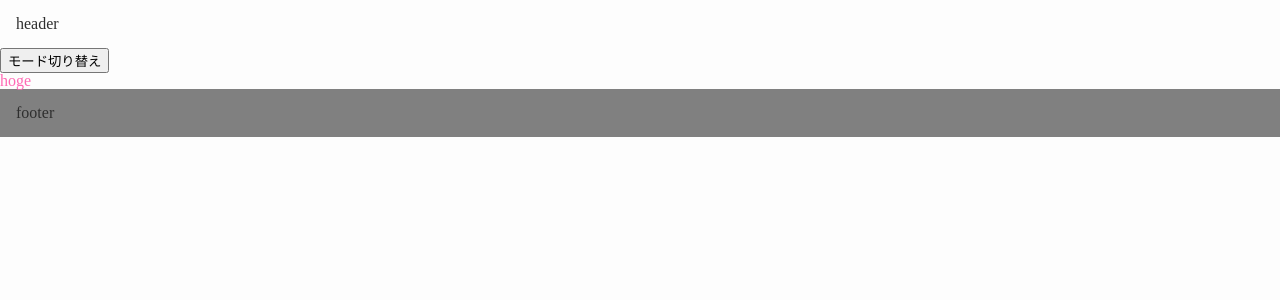
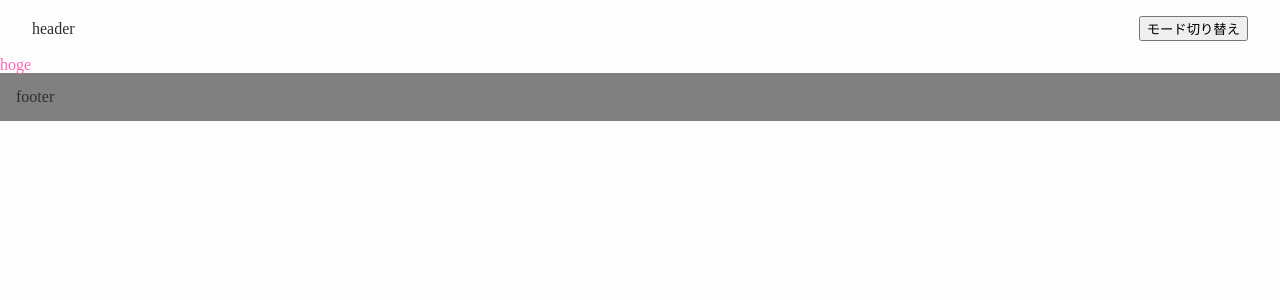
Before and after one commit to YukoKano/articles, a Next.js app: page / in a window 1280 px wide. Shown: the top 300 px of the page. Built offline with nearby package versions, Linux system fonts and the light colour scheme.

Commit message:
mode切り替えスイッチをHeaderに持っていく

```diff
--- a/src/components/Header/Header.tsx
+++ b/src/components/Header/Header.tsx
@@ -1,13 +1,26 @@
+import { ThemeContext } from "@/pages/_app";
 import { css } from "@emotion/react";
+import { useContext } from "react";
 
-const header = css`
-  padding: 16px;
+// CSSカスタムプロパティで管理した方が記述増えるの避けられるかなぁ
+const header = (mode: "light" | "dark") => css`
+  display: flex;
+  padding: 16px 32px;
+  gap: 16px;
+  justify-content: space-between;
+  align-items: center;
+  background-color: ${mode === "dark" ? "#5e5e5e" : "#fdfdfd"};
 `;
 
 export const Header = () => {
+  const themeContext = useContext(ThemeContext);
+  if (!themeContext) return null;
+
+  const { mode, toggleMode } = themeContext;
   return (
-    <header css={header}>
+    <header css={header(mode)}>
       <h1>header</h1>
+      <button onClick={toggleMode}>モード切り替え</button>
     </header>
   );
 };
--- a/src/pages/_app.tsx
+++ b/src/pages/_app.tsx
@@ -7,28 +7,29 @@ import { Header } from "@/components/Header";
 import { Footer } from "@/components/Footer";
 
 type ThemeMode = "light" | "dark";
-export const ThemeContext = createContext<ThemeMode>("light");
+type ThemeContextType = { mode: ThemeMode; toggleMode: () => void };
+export const ThemeContext = createContext<ThemeContextType | undefined>(
+  undefined
+);
 
 export default function App({ Component, pageProps }: AppProps) {
   const [mode, setMode] = useState<ThemeMode>("light");
 
   const toggleMode = () => {
     setMode((prevMode) => (prevMode === "light" ? "dark" : "light"));
-    console.log(mode); // これでコンソール出力されます
+    console.log(mode);
   };
 
   const themeStyles = css`
     background-color: ${mode === "dark" ? "#2e2e2e" : "#fdfdfd"};
     color: ${mode === "dark" ? "#fdfdfd" : "#2e2e2e"};
-    transition: background-color 0.5s, color 0.5s;
     min-height: 100vh;
   `;
 
   return (
-    <ThemeContext.Provider value={mode}>
+    <ThemeContext.Provider value={{ mode, toggleMode }}>
       <div css={themeStyles}>
         <Header />
-        <button onClick={toggleMode}>モード切り替え</button>
         <Component {...pageProps} />
         <Footer />
       </div>
```
